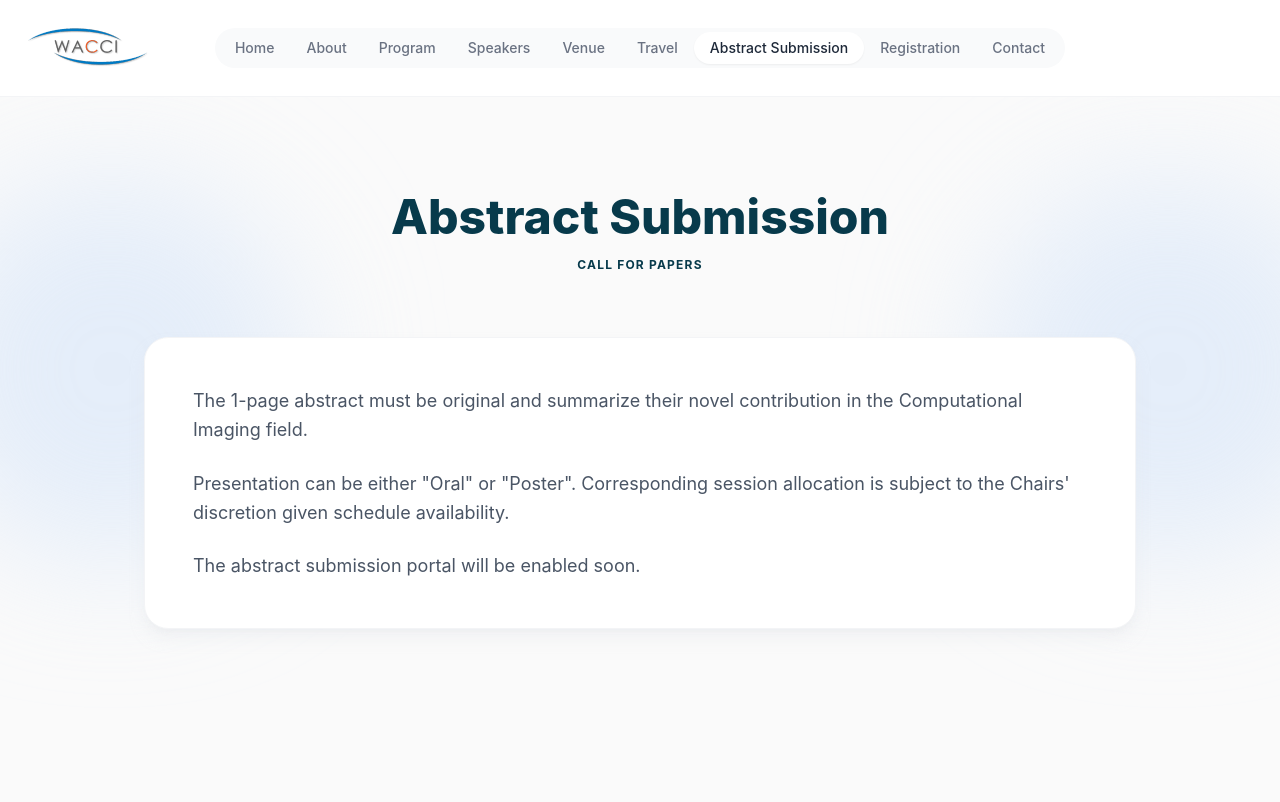
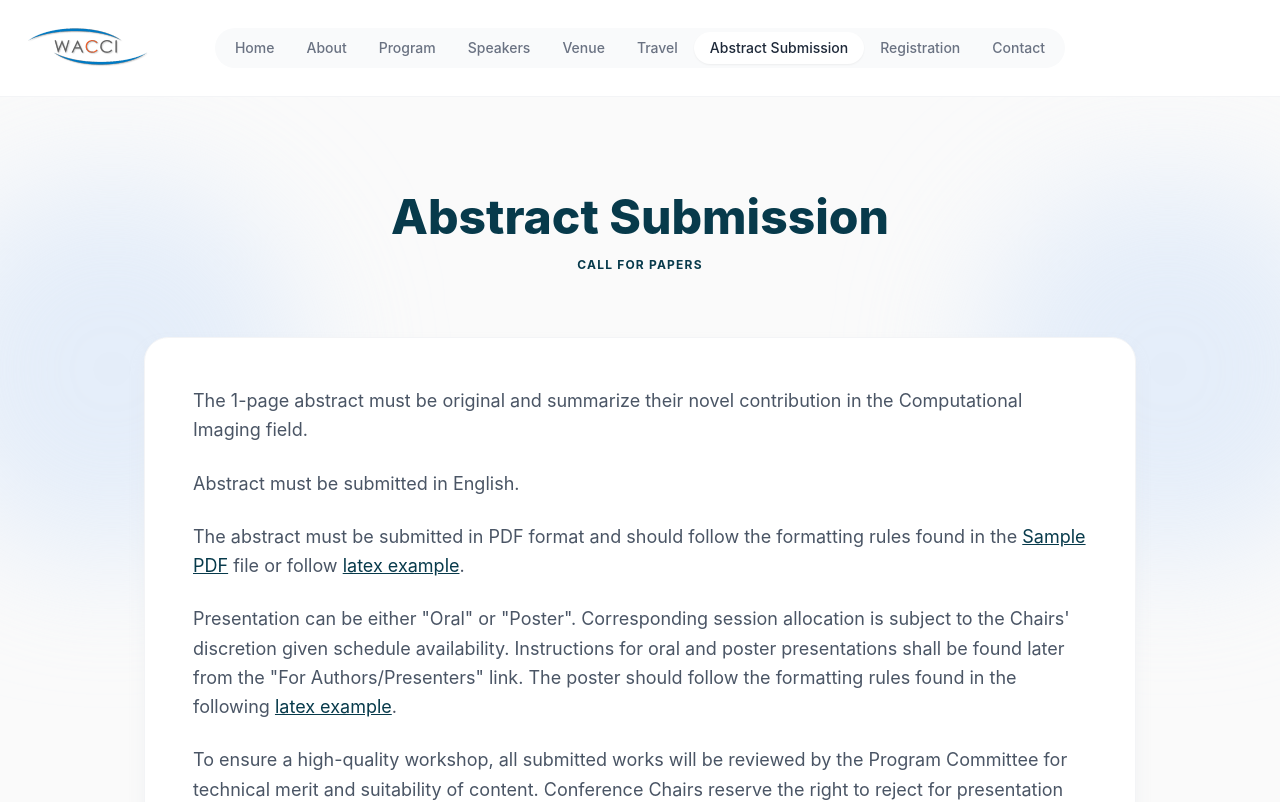
Before and after one commit to CristianR8/WACCI-2026, a Next.js app: page /submission in a window 1280 px wide. Shown: the top 802 px of the page. Built offline with nearby package versions, Linux system fonts and the light colour scheme.

Commit message:
Abstract Submission Update

```diff
--- a/src/app/(site)/submission/page.tsx
+++ b/src/app/(site)/submission/page.tsx
@@ -26,10 +26,28 @@ export default function SubmissionPage() {
             The 1-page abstract must be original and summarize their novel contribution in the Computational Imaging field.
           </p>
           <p>
-            Presentation can be either &quot;Oral&quot; or &quot;Poster&quot;. Corresponding session allocation is subject to the Chairs&apos; discretion given schedule availability.
+            Abstract must be submitted in English.
           </p>
           <p>
-            The abstract submission portal will be enabled soon.
+            The abstract must be submitted in PDF format and should follow the formatting rules found in the{' '}
+            <a href="https://www.dropbox.com/scl/fi/9phebcqz38y8zmsq4181h/ExtendedAbstract.pdf?rlkey=6esflk4st7msiu6sskil1ytd3&st=2wi9qpyn&e=1&dl=0" className="text-primary-500 underline hover:text-primary-600 transition-colors">
+              Sample PDF
+            </a>{' '}
+            file or follow {' '}
+            <a href="https://www.dropbox.com/scl/fi/ltu299hy6lrvb9eu1df39/WACCI2024-Template.rar?rlkey=7qwcisb3czclvvkn7v6cctcyd&st=iitc1ov0&e=1&dl=0" className="text-primary-500 underline hover:text-primary-600 transition-colors">
+              latex example
+            </a>
+            .
+          </p>
+          <p>
+            Presentation can be either &quot;Oral&quot; or &quot;Poster&quot;. Corresponding session allocation is subject to the Chairs&apos; discretion given schedule availability. Instructions for oral and poster presentations shall be found later from the &quot;For Authors/Presenters&quot; link. The poster should follow the formatting rules found in the following{' '}
+            <a href="https://www.dropbox.com/scl/fi/ltu299hy6lrvb9eu1df39/WACCI2024-Template.rar?rlkey=7qwcisb3czclvvkn7v6cctcyd&st=iitc1ov0&e=1&dl=0" className="text-primary-500 underline hover:text-primary-600 transition-colors">
+              latex example
+            </a>
+            .
+          </p>
+          <p>
+            To ensure a high-quality workshop, all submitted works will be reviewed by the Program Committee for technical merit and suitability of content. Conference Chairs reserve the right to reject for presentation any paper that does not meet content or presentation expectations.
           </p>
         </div>
       </div>
```
